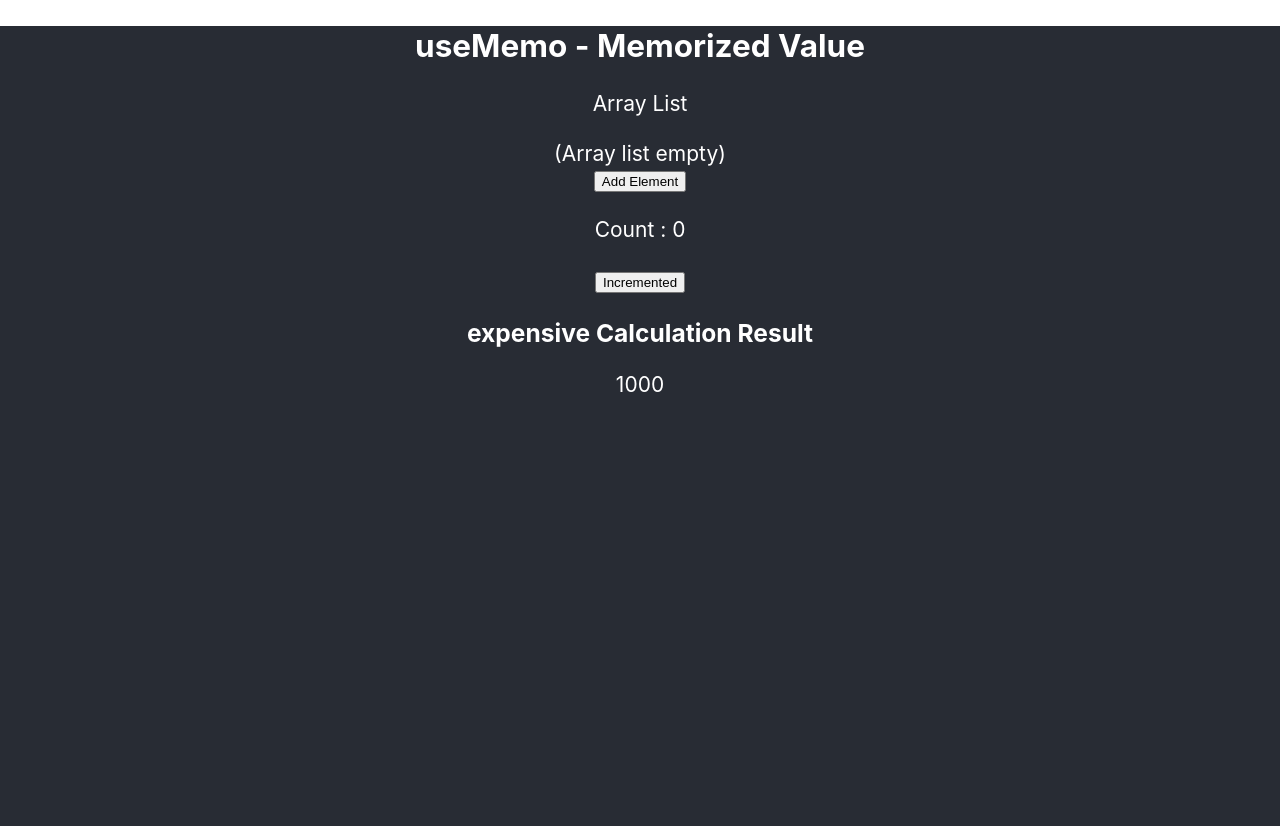
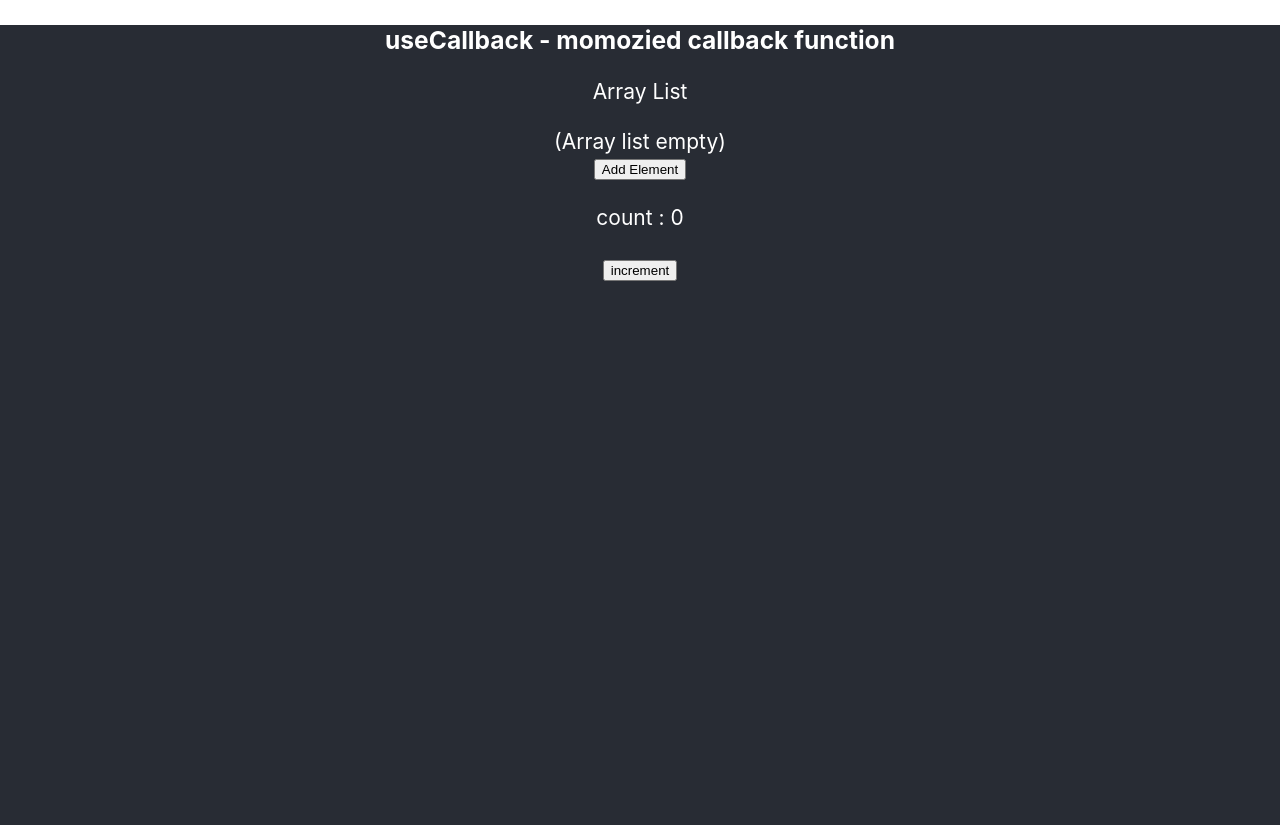
Before and after one commit to aji-ajish/hooks-learning, a React (Create React App) app: page / in a window 1280 px wide. Built offline with nearby package versions, Linux system fonts and the light colour scheme.

Commit message:
use callback

```diff
--- a/src/App.js
+++ b/src/App.js
@@ -13,14 +13,15 @@ import "./App.css";
 // import MultipleState from "./components/UseReducer/MultipleState";
 // import PropsDrilling from "./components/UseContext/Props/PropsDrilling";
 // import UseContextStateManage from "./components/UseContext/UseContext/UseContextStateManage";
-import UseMemoCase from "./components/UseMemo/UseMemoCase";
+// import UseMemoCase from "./components/UseMemo/UseMemoCase";
+import UseCallbackCase from "./components/UseCallback/UseCallbackCase";
 
 function App() {
   return (
     <div className="App">
       <header className="App-header">
-        {/* <UseStateHook/>
-        <UseEffectHook1/>
+        {/* <UseStateHook/>*/}
+         {/*<UseEffectHook1/>
         <FetchApi />
         <InputValidate />
         <LiveFilter />
@@ -36,7 +37,8 @@ function App() {
 
         {/* <PropsDrilling/>
         <UseContextStateManage/> */}
-        <UseMemoCase/>
+        {/* <UseMemoCase/> */}
+        <UseCallbackCase/>
       </header>
     </div>
   );
--- /dev/null
+++ b/src/components/UseCallback/ArrayList.js
@@ -0,0 +1,23 @@
+import React from "react";
+
+export default function ArrayList(props) {
+  console.log('i rendering');
+  return (
+    <div>
+      <div>Array List</div>
+        {props.todos.length ? (
+          <div>
+            {props.todos.map((todo, index) => {
+              return <p key={index}>{todo}</p>; // Fix here, wrap todo in {}
+            })}
+          </div>
+        ) : (
+          <div>
+            <br />
+            <div>(Array list empty)</div>
+          </div>
+        )}
+      <button onClick={props.addTodo}>Add Element</button>
+    </div>
+  );
+}
--- /dev/null
+++ b/src/components/UseCallback/UseCallbackCase.js
@@ -0,0 +1,29 @@
+import React,{useState,useCallback} from 'react'
+import ArrayList from './ArrayList'
+
+export default function UseCallbackCase() {
+    const[count,setCount]=useState(0)
+    const[todos,setTodos]=useState([])
+
+    const increment=()=>{
+        setCount(count+1)
+    }
+    // const addTodo=()=>{
+    //     setTodos((t)=>[...t,Math.floor(Math.random()*1000)]);
+    // }
+    const addTodo=useCallback(()=>{
+        setTodos((t)=>[...t,Math.floor(Math.random()*1000)]);
+    },[todos])
+  return (
+    <div>
+        <h3>useCallback - momozied callback function</h3>
+        <ArrayList todos={todos} addTodo={addTodo} />
+        <br/>
+        <div>
+            <div>count : {count}</div>
+        <br/>
+        <button onClick={increment}>increment</button>
+        </div>
+    </div>
+  )
+}
```
